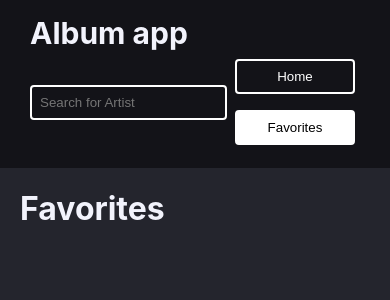
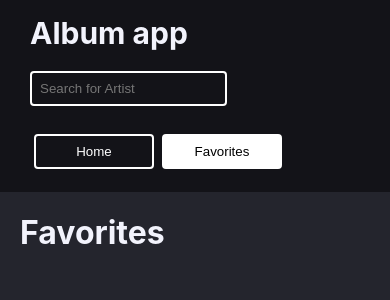
Before and after one commit to markjhvonk/react-test, a Next.js app: page /favorites in a window 390 px wide. Shown: the top 300 px of the page. Built offline with nearby package versions, Linux system fonts and the light colour scheme.

Commit message:
Code cleanup

```diff
--- a/components/navbar/navbar.module.css
+++ b/components/navbar/navbar.module.css
@@ -35,6 +35,13 @@
         grid-template-columns: 1fr 1fr;
         grid-template-areas:
             "logo logo"
-            "middle buttons";
+            "middle middle"
+            "buttons buttons";
+    }
+    .middle {
+        padding: 20px 0;
+    }
+    .buttons {
+        place-self: start;
     }
 }
--- a/components/track/track.module.css
+++ b/components/track/track.module.css
@@ -13,22 +13,11 @@
 .position {
     text-align: center;
 }
-.name {
 
-}
 .artist, .album {
     white-space: nowrap;
     overflow: hidden;
     text-overflow: ellipsis;
-}
-.artist {
-
-}
-.album {
-
-}
-.duration {
-
 }
 
 .favoriteButton {
@@ -42,10 +31,10 @@
 .favoriteButton:hover {
     stroke: #FFD764;
     stroke-width: 2;
-    /* fill: #FFD764; */
 }
 
 .favoriteButtonActive {
+    cursor: pointer;
     stroke: #FFD764;
     fill: #FFD764;
 }
```
